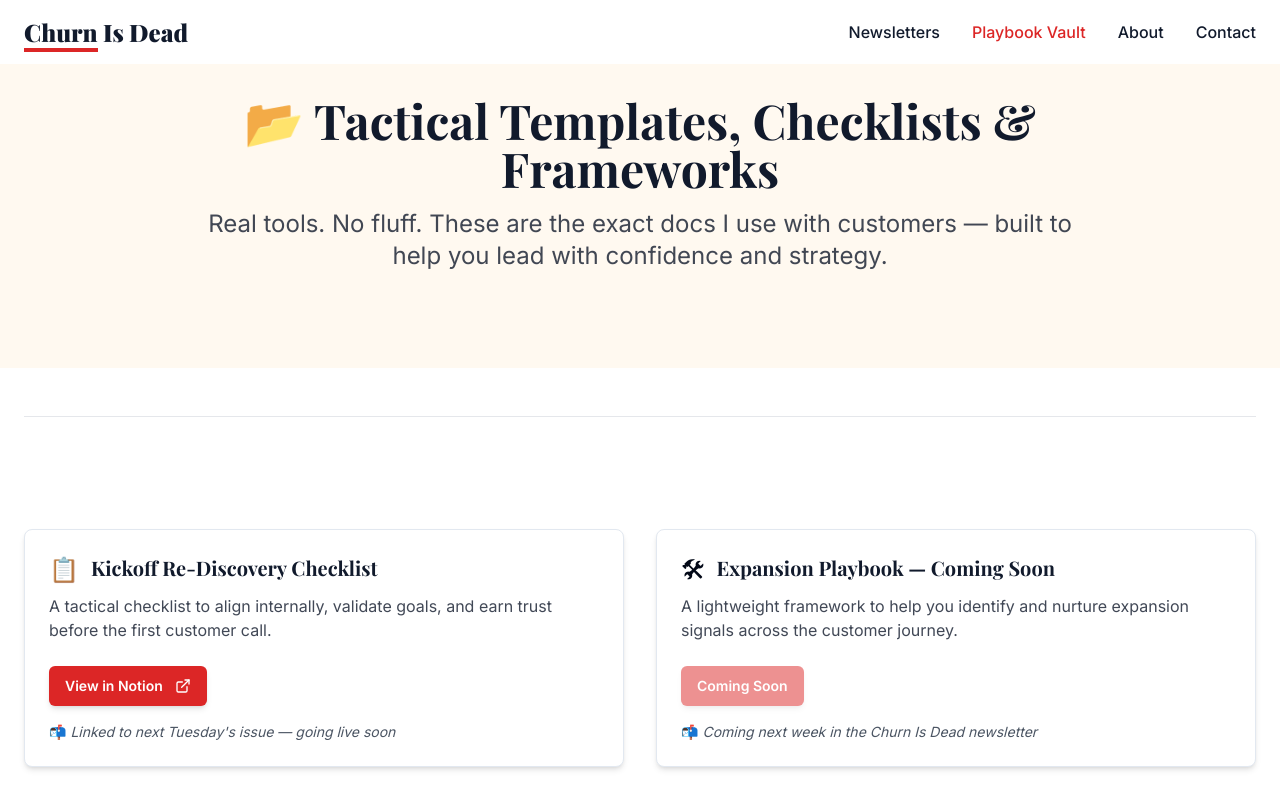
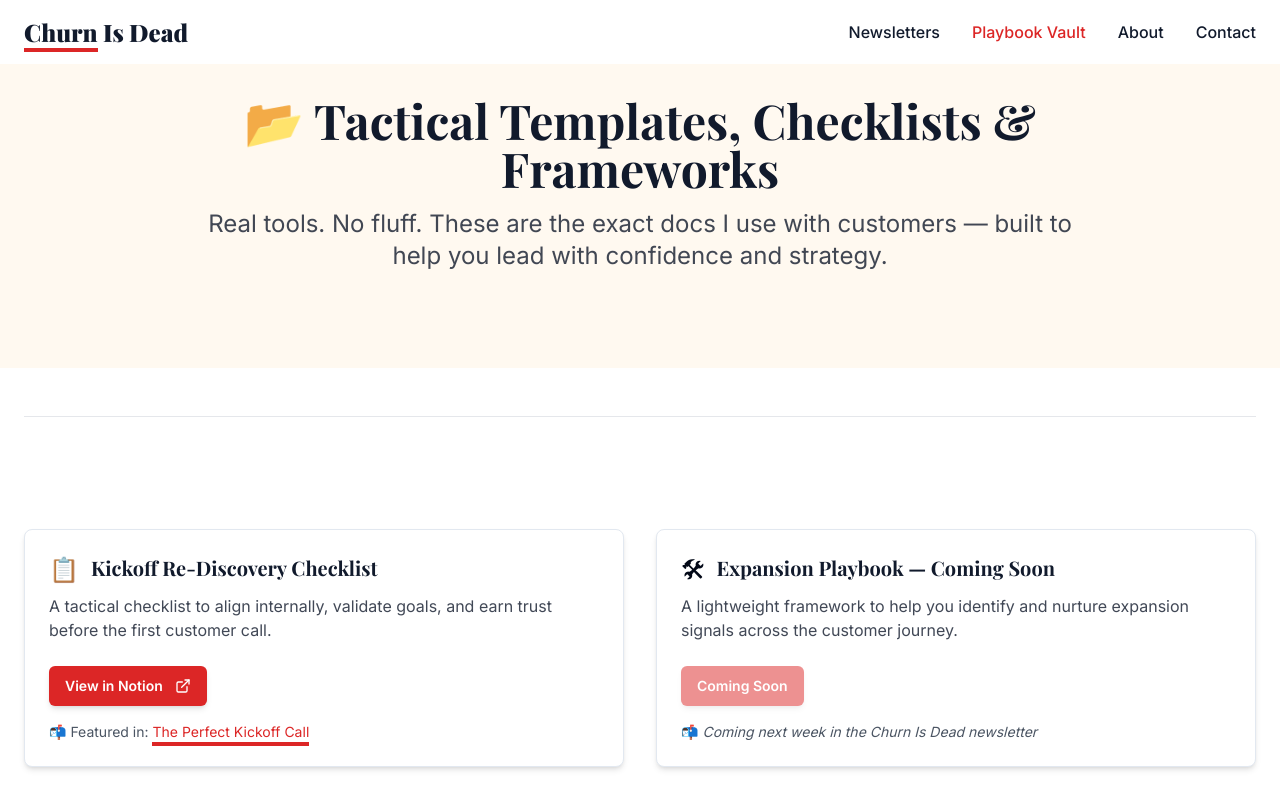
Before and after one commit to kubersethi15/churn-killers-clubhouse, a React (Vite) app: page /playbook in a window 1280 px wide. Shown: the top 800 px of the page. Built offline with nearby package versions, Linux system fonts and the light colour scheme.

Commit message:
Add link to Playbook Vault in newsletter
Adds a link to the Kickoff Re-Discovery Checklist in the "the-perfect-kickoff-call" newsletter.

```diff
--- a/src/pages/Playbook.tsx
+++ b/src/pages/Playbook.tsx
@@ -32,8 +32,9 @@ const resources: PlaybookResource[] = [
     ctaLink: "https://www.notion.so/Kickoff-Re-Discovery-Checklist-1f95d0709c9980cfb35ae653901a6661?pvs=4",
     icon: "📋",
     featuredIn: {
-      title: "Linked to next Tuesday's issue — going live soon",
-      comingSoon: true
+      title: "The Perfect Kickoff Call",
+      link: "/newsletter/the-perfect-kickoff-call",
+      comingSoon: false
     },
   },
   {
```
